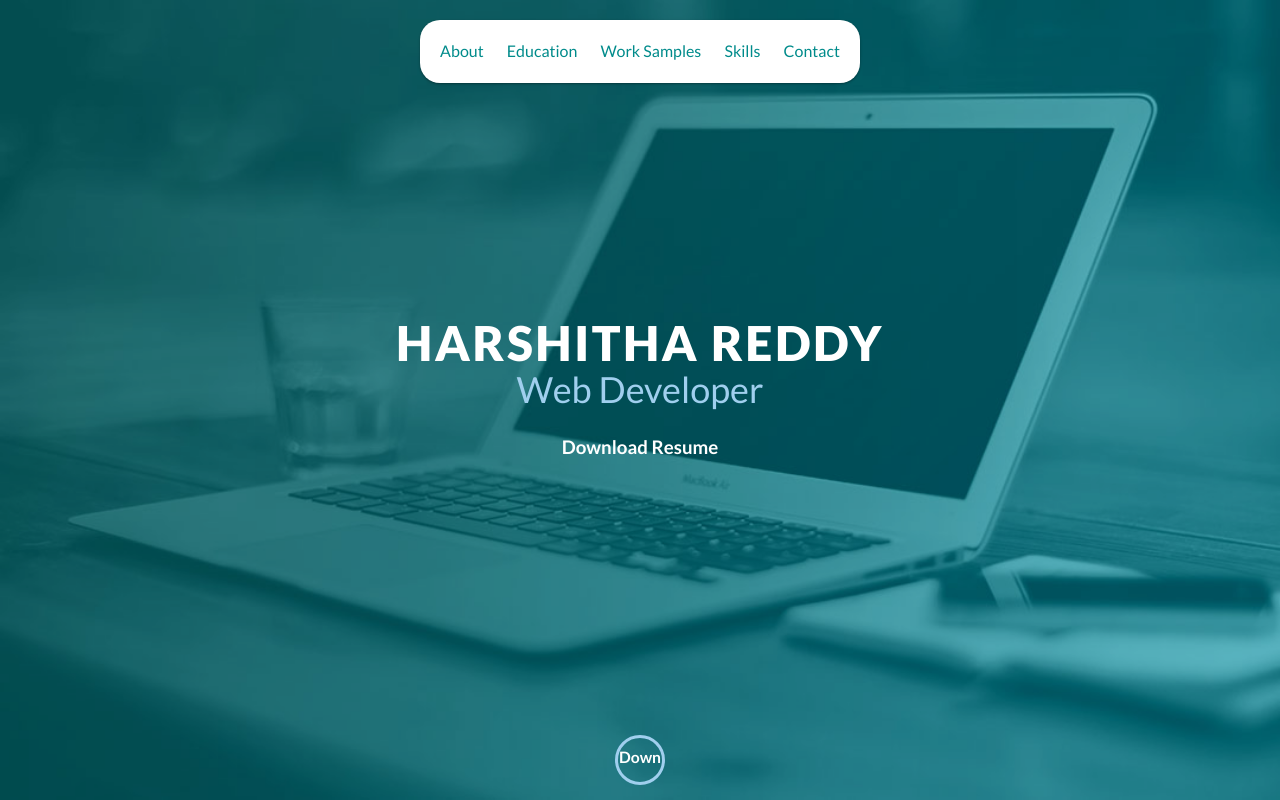
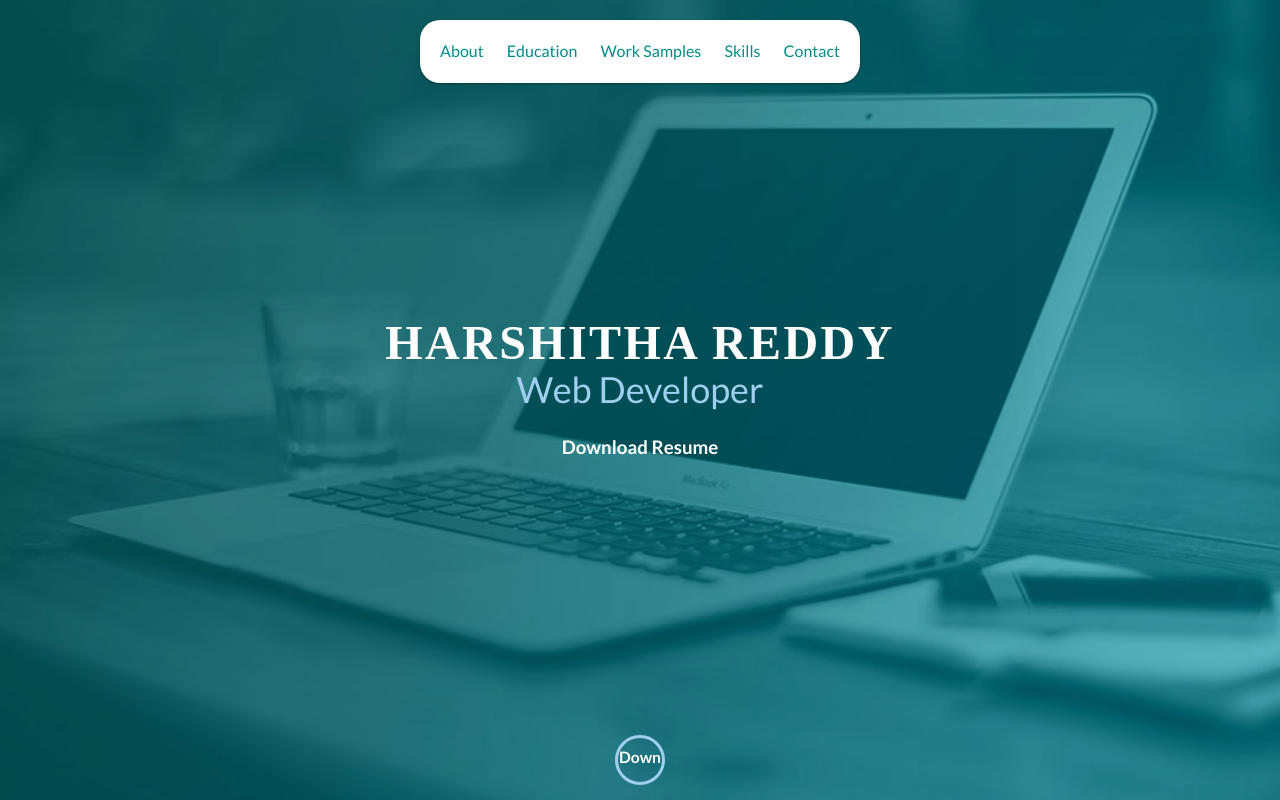
Before and after one commit to w0409355/w0409355, a plain HTML site: page index.html in a window 1280 px wide. Shown: the top 800 px of the page. Drawn offline with Linux system fonts and the light colour scheme.

Commit message:
Changed little text

```diff
--- a/portfolio.css
+++ b/portfolio.css
@@ -242,8 +242,9 @@ footer{
 }
 #lead-content h1{
     color:#fff;
-    font-weight:900;
+    font-weight:700;
     font-size:3em;
+    font-family: "" ;
     text-transform:uppercase;
     letter-spacing:0.05em;
     line-height:0.9em
```
